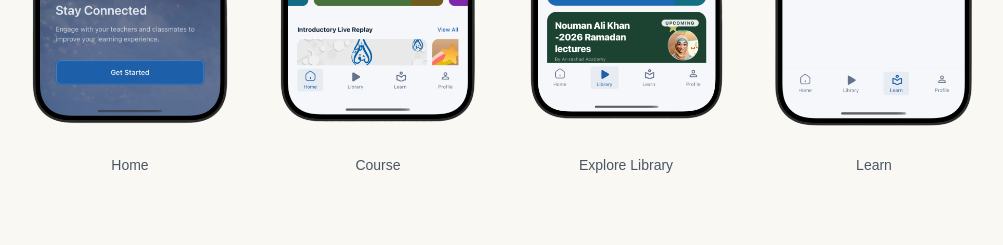
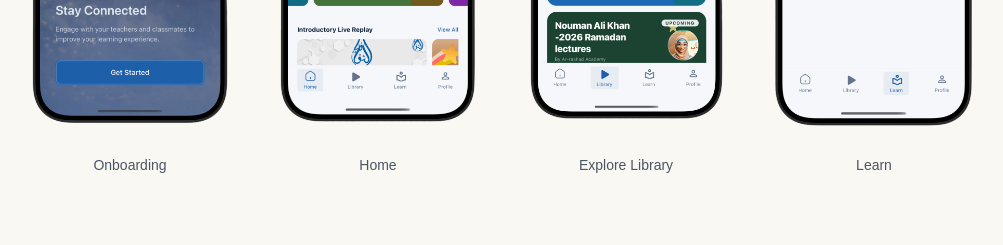
Before and after one commit to geodevcodes/ar-rashad-web, a Next.js app: page / in a window 1280 px wide. Shown: the part 2518-2763 px from the top of the page, without its empty margins (138-1141 px from the left). Built offline with nearby package versions, Linux system fonts and the light colour scheme; no server answers.

Commit message:
fix: update screenshot labels in Showcase component for accuracy

```diff
--- a/components/Showcase.tsx
+++ b/components/Showcase.tsx
@@ -220,8 +220,8 @@ export default function Showcase() {
         <div className="grid grid-cols-2 lg:grid-cols-4 gap-6 md:gap-8">
           {/* Screenshot placeholders */}
           {[
-            { label: "Home", imageUrl: "/showcase/showcase3.png" },
-            { label: "Course", imageUrl: "/showcase/showcase8.png" },
+            { label: "Onboarding", imageUrl: "/showcase/showcase3.png" },
+            { label: "Home", imageUrl: "/showcase/showcase8.png" },
             { label: "Explore Library", imageUrl: "/showcase/showcase7.png" },
             { label: "Learn", imageUrl: "/showcase/showcase4.png" },
           ].map((screen, idx) => (
```
